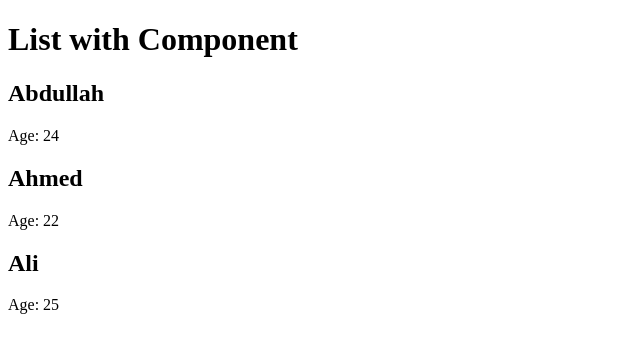
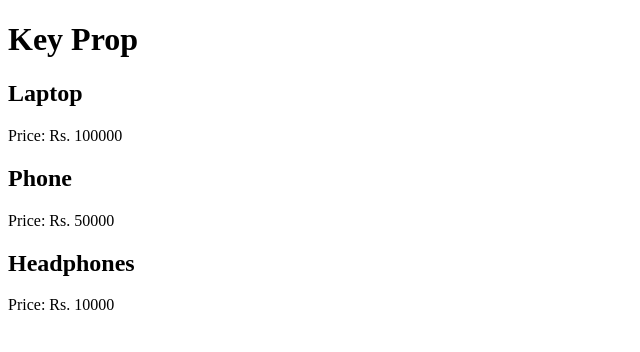
Before and after one commit to abdullahshabir31/React-Learning, a React (Vite) app: page / in a window 1280 px wide. Shown: the top 352 px of the page, without its empty margins (0-640 px from the left). Built offline with nearby package versions, Linux system fonts and the light colour scheme.

Commit message:
Add key prop example

```diff
--- /dev/null
+++ b/src/08-Lists-and-Keys/04-key-prop.jsx
@@ -0,0 +1,22 @@
+function KeyProp() {
+  const products = [
+    { id: 101, name: "Laptop", price: 100000 },
+    { id: 102, name: "Phone", price: 50000 },
+    { id: 103, name: "Headphones", price: 10000 },
+  ];
+
+  return (
+    <div>
+      <h1>Key Prop</h1>
+
+      {products.map((product) => (
+        <div key={product.id}>
+          <h2>{product.name}</h2>
+          <p>Price: Rs. {product.price}</p>
+        </div>
+      ))}
+    </div>
+  );
+}
+
+export default KeyProp;
--- a/src/App.jsx
+++ b/src/App.jsx
@@ -1,7 +1,7 @@
-import ListComponent from "./08-Lists-and-Keys/03-list-component";
+import KeyProp from "./08-Lists-and-Keys/04-key-prop";
 
 function App() {
-  return <ListComponent />;
+  return <KeyProp />;
 }
 
 export default App;
```
